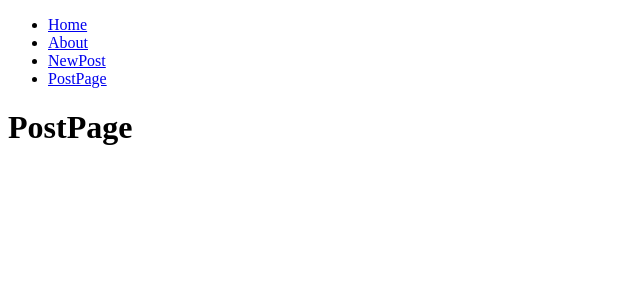
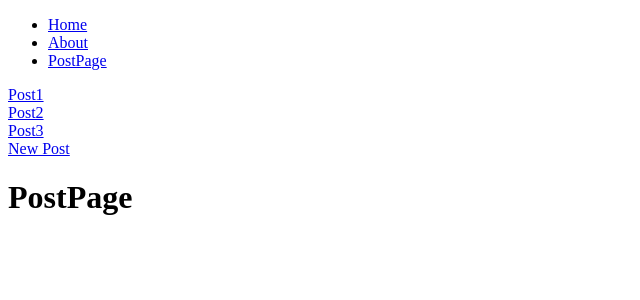
Before and after one commit to tharunkumar-BIT/social_media_app, a React (Vite) app: page /postpage in a window 1280 px wide. Shown: the top 300 px of the page, without its empty margins (0-640 px from the left). Built offline with nearby package versions, Linux system fonts and the light colour scheme.

Commit message:
Router Setup of Social media

```diff
--- a/src/App.jsx
+++ b/src/App.jsx
@@ -7,6 +7,8 @@ import Missing from "./Missing";
 import Nav from "./Nav";
 import NewPost from "./NewPost";
 import PostPage from "./PostPage";
+import Post from "./Post";
+import PostLayout from "./PostLayout";
 
 function App() {
   return(
@@ -16,7 +18,6 @@ function App() {
       <ul>
         <li><Link to="/">Home</Link></li>
         <li><Link to="/about">About</Link></li>
-        <li><Link to="/newpost">NewPost</Link></li>
         <li><Link to="/postpage">PostPage</Link></li>
       </ul>
     </nav>
@@ -25,10 +26,12 @@ function App() {
         <Route path="/" element={<Home />}/>
         <Route path="/about" element={<About />}/>
         <Route path="/newpost" element={<NewPost />}/>
-        <Route path="/postpage" element={<PostPage />}/>
-        <Route path="/" element={<Home />}/>
-        <Route path="/" element={<Home />}/>
-        <Route path="/" element={<Home />}/>
+        <Route path="/postpage" element={<PostLayout/>}>
+          <Route index element={<PostPage />}/>
+          <Route path=":id" element={<Post />}/>
+          <Route path="newpost" element={<NewPost />}/>
+        </Route>
+        <Route path="*" element={<Missing />}/>
       </Routes>
       {/* <Header />
       <Nav />
--- /dev/null
+++ b/src/Post.jsx
@@ -0,0 +1,12 @@
+import React from 'react'
+import { useParams } from 'react-router-dom'
+
+const Post = () => {
+
+    const {id} = useParams();
+  return (
+    <div>Post {id}</div>
+  )
+}
+
+export default Post
--- /dev/null
+++ b/src/PostLayout.jsx
@@ -0,0 +1,16 @@
+import React from 'react'
+import { Link, Outlet } from 'react-router-dom'
+
+const PostLayout = () => {
+  return (
+    <>
+        <Link to="/postpage/1">Post1</Link><br />
+        <Link to="/postpage/2">Post2</Link><br />
+        <Link to="/postpage/3">Post3</Link><br />
+        <Link to="/postpage/newpost">New Post</Link><br />
+        <Outlet/>
+    </>
+  )
+}
+
+export default PostLayout
--- a/src/PostPage.jsx
+++ b/src/PostPage.jsx
@@ -1,3 +1,4 @@
+import {Link} from "react-router-dom";
 import React from 'react'
 
 const PostPage = () => {
```
